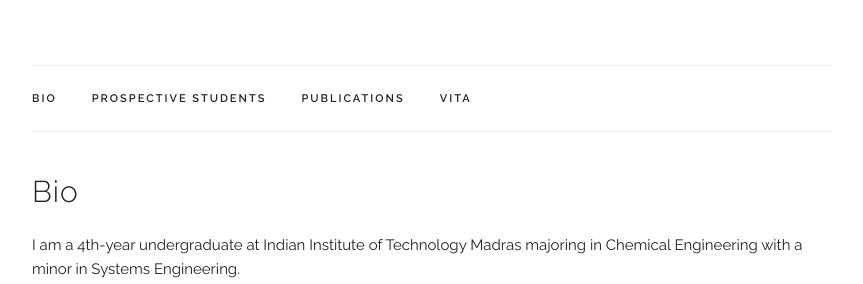
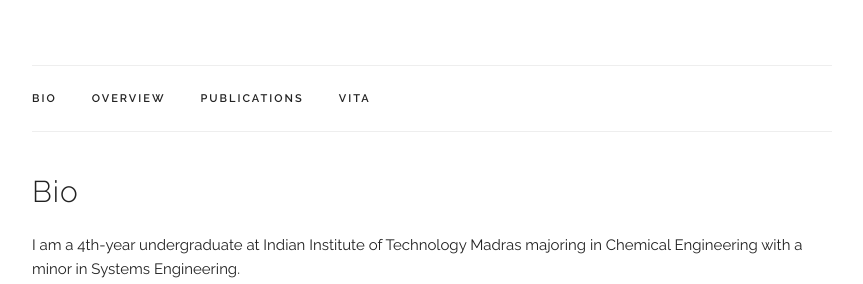
Before and after one commit to gswathirao8/gswathirao8.github.io, a Jekyll site: the page built from index.html, in a window 1280 px wide and 900 px high. Shown: the part 286-570 px from the top of the window, without its empty margins (208-1071 px from the left). Built offline with Jekyll 4.4.1, drawn with Linux system fonts in a browser that asks for light colours; some web fonts are replaced.

Commit message:
Update default.html

```diff
--- a/_layouts/default.html
+++ b/_layouts/default.html
@@ -101,7 +101,7 @@
       <div class="container">
         <ul class="navbar-list">
           <li class="navbar-item"><a class="navbar-link" href={{ "/index.html#bio" | prepend: site.baseurl }}>Bio</a></li>
-          <li class="navbar-item"><a class="navbar-link" href={{ "/index.html#prospective-students" | prepend: site.baseurl }}>Prospective Students</a></li>
+          <li class="navbar-item"><a class="navbar-link" href={{ "/index.html#prospective-students" | prepend: site.baseurl }}>Overview</a></li>
           <li class="navbar-item"><a class="navbar-link" href={{ "/index.html#publications" | prepend: site.baseurl }}>Publications</a></li>
           <!--<li class="navbar-item"><a class="navbar-link" href={{ "/index.html#projects" | prepend: site.baseurl }}>Projects</a></li>-->
           <li class="navbar-item"><a class="navbar-link" href={{ "/index.html#resume" | prepend: site.baseurl }}>Vita</a></li>
```
